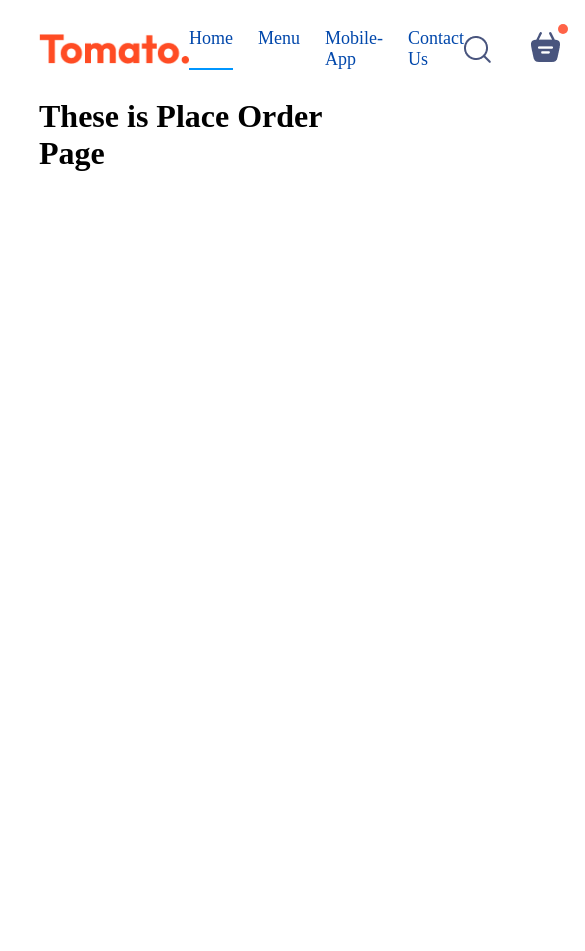
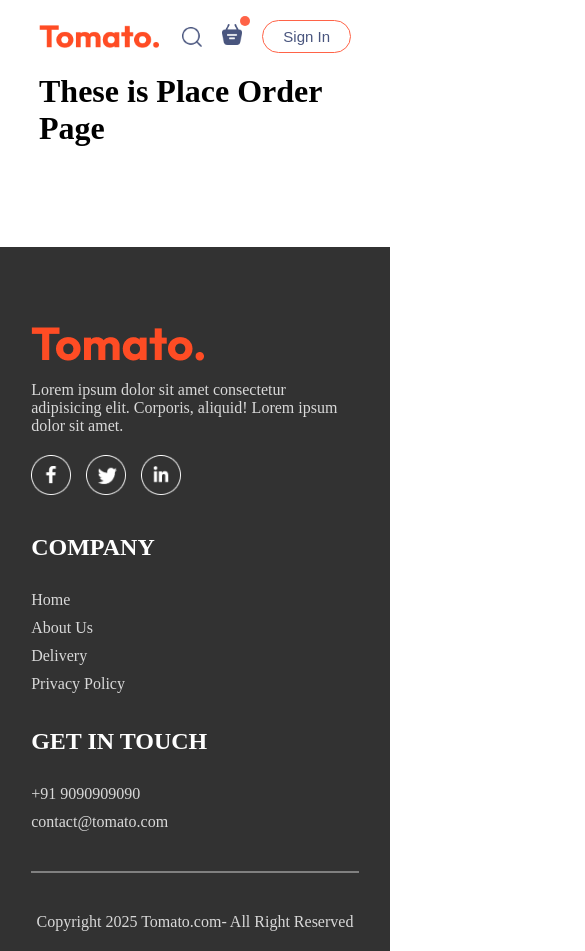
Before and after one commit to ajaymakireddy/food-delivery-app, a React (Vite) app: page /order in a window 390 px wide. Shown: the top 951 px of the page, 585 px wide, since content can reach past the window. Before the commit the page ends 844 px from the top, so only its background shows below. Built offline with nearby package versions, Linux system fonts and the light colour scheme.

Commit message:
Completed Responsive Style

```diff
--- a/src/App.jsx
+++ b/src/App.jsx
@@ -3,6 +3,7 @@
 import Home from "./pages/home/Home";
 import Cart from "./pages/cart/Cart";
 import PlaceOrder from "./pages/placeOrder/PlaceOrder";
+import Footer from "./components/footer/Footer";
 
 const App = () => {
   return (
@@ -15,6 +16,7 @@
           <Route path="/order" element={<PlaceOrder />} />
         </Routes>
       </div>
+      <Footer />
     </>
   );
 };
--- /dev/null
+++ b/src/components/appdownload/AppDownload.css
@@ -0,0 +1,25 @@
+.app-download {
+    margin: auto auto;
+    margin-top: 100px;
+    text-align: center;
+    font-weight: 500;
+    font-size: max(3vw , 20px);
+}
+
+.app-download-platforms {
+    display: flex;
+    justify-content: center;
+    gap: max(2vw ,10px);
+    margin-top: 40px;
+}
+
+.app-download-platforms img {
+    width: max(30vw , 120px);
+    max-width: 180px;
+    transition: 0.5s;
+    cursor: pointer;
+}
+
+.app-download-platforms img:hover {
+    transform: scale(1.05);
+}
--- /dev/null
+++ b/src/components/appdownload/AppDownload.jsx
@@ -0,0 +1,20 @@
+import { assets } from "../../assets/assets";
+import "./AppDownload.css";
+
+const AppDownload = () => {
+  return (
+    <>
+      <div className="app-download" id="app-download">
+        <p>
+          For Better Experience Download <br /> Tomato App
+        </p>
+        <div className="app-download-platforms">
+          <img src={assets.play_store} alt="" />
+          <img src={assets.app_store} alt="" />
+        </div>
+      </div>
+    </>
+  );
+};
+
+export default AppDownload;
--- a/src/components/exploermenu/ExploreMenu.css
+++ b/src/components/exploermenu/ExploreMenu.css
@@ -54,3 +54,10 @@
   border: 4px solid tomato;
   padding: 2px;
 }
+
+@media (max-width:1050px ) {
+  .explore-menu-text {
+    max-width: 100%;
+    font-size: 14px;
+  }
+}
--- a/src/components/fooddisplay/FoodDisplay.jsx
+++ b/src/components/fooddisplay/FoodDisplay.jsx
@@ -3,7 +3,7 @@
 import { StoreContext } from "../../context/StoreContext";
 import FoodItem from "../fooditem/FoodItem";
 
-const FoodDisplay = () => {
+const FoodDisplay = ({ category }) => {
   const { food_list } = useContext(StoreContext);
   return (
     <>
@@ -11,6 +11,7 @@
         <h2>Top Dishes Near You</h2>
         <div className="food-display-list">
           {food_list.map((item, index) => {
+            if (category === "All" || category === item.category) {
               return (
                 <FoodItem
                   key={index}
@@ -21,6 +22,7 @@
                   price={item.price}
                 />
               );
+            }
           })}
         </div>
       </div>
--- /dev/null
+++ b/src/components/footer/Footer.css
@@ -0,0 +1,65 @@
+.footer {
+  color: #d9d9d9;
+  background-color: #323232;
+  display: flex;
+  flex-direction: column;
+  align-items: center;
+  gap: 20px;
+  padding: 20px 8vw;
+  padding-top: 80px;
+  margin-top: 100px;
+}
+
+.footer-content {
+  width: 100%;
+  display: grid;
+  grid-template-columns: 2fr 1fr 1fr;
+  gap: 80px;
+}
+
+.footer-content-left,
+.footer-content-center,
+.footer-content-right {
+  display: flex;
+  flex-direction: column;
+  align-items: start;
+  gap: 20px;
+}
+
+.footer-content-left li,
+.footer-content-center li,
+.footer-content-right li {
+  list-style: none;
+  margin-top: 10px;
+  cursor: pointer;
+}
+
+.footer-content-center h2,
+.footer-content-right h2 {
+  color: white;
+}
+
+.footer-social-icons img {
+  width: 40px;
+  margin-right: 15px;
+}
+
+.footer hr {
+  width: 100%;
+  height: 2px;
+  margin: 20px 0;
+  background-color: gray;
+  border: none;
+}
+
+@media (max-width: 750px) {
+  .footer-content {
+    display: flex;
+    flex-direction: column;
+    gap: 35px;
+  }
+
+  .footer-copyright {
+    text-align: center;
+  }
+}
--- /dev/null
+++ b/src/components/footer/Footer.jsx
@@ -0,0 +1,47 @@
+import { assets } from "../../assets/assets";
+import "./Footer.css";
+
+const Footer = () => {
+  return (
+    <>
+      <div className="footer" id="footer">
+        <div className="footer-content">
+          <div className="footer-content-left">
+            <img src={assets.logo} alt="" />
+            <p>
+              Lorem ipsum dolor sit amet consectetur adipisicing elit. Corporis,
+              aliquid! Lorem ipsum dolor sit amet.
+            </p>
+            <div className="footer-social-icons">
+              <img src={assets.facebook_icon} alt="" />
+              <img src={assets.twitter_icon} alt="" />
+              <img src={assets.linkedin_icon} alt="" />
+            </div>
+          </div>
+          <div className="footer-content-center">
+            <h2>COMPANY</h2>
+            <ul>
+              <li>Home</li>
+              <li>About Us</li>
+              <li>Delivery</li>
+              <li>Privacy Policy</li>
+            </ul>
+          </div>
+          <div className="footer-content-right">
+            <h2>GET IN TOUCH</h2>
+            <ul>
+              <li>+91 9090909090</li>
+              <li>contact@tomato.com</li>
+            </ul>
+          </div>
+        </div>
+        <hr />
+        <p className="footer-copyright">
+          Copyright 2025 Tomato.com- All Right Reserved
+        </p>
+      </div>
+    </>
+  );
+};
+
+export default Footer;
--- a/src/components/header/Header.css
+++ b/src/components/header/Header.css
@@ -38,3 +38,23 @@
     font-size: max(1vw , 13px);
     padding: 1vw 2.3vw;
 }
+
+@media (max-width:1050px) {
+
+    .header-contents {
+        max-width: 45%;
+    }
+}
+
+@media (max-width:750px) {
+
+    .header-contents {
+        max-width: 65%;
+    }
+    .header-contents p {
+        display: none;
+    }
+    .header-contents button {
+        padding: 2vw 4vw;
+    }
+}
--- a/src/components/navbar/Navbar.css
+++ b/src/components/navbar/Navbar.css
@@ -60,3 +60,48 @@
   top: -8px;
   right: -8px;
 }
+
+@media (max-width: 1050px) {
+  .navbar .logo {
+    width: 140px;
+  }
+  .navbar-menu {
+    gap: 20px;
+    font-size: 17px;
+  }
+  .navbar-right {
+    gap: 30px;
+  }
+  .navbar-right img {
+    width: 22px;
+  }
+  .navbar-right button {
+    padding: 8px 25px;
+  }
+}
+
+@media (max-width: 900px) {
+  .navbar .logo {
+    width: 120px;
+  }
+  .navbar-menu {
+    gap: 15px;
+    font-size: 16px;
+  }
+  .navbar-right {
+    gap: 20px;
+  }
+  .navbar-right img {
+    width: 20px;
+  }
+  .navbar-right button {
+    padding: 7px 20px;
+    font-size: 15px;
+  }
+}
+
+@media (max-width: 750px) {
+  .navbar-menu {
+    display: none;
+  }
+}
--- a/src/components/navbar/Navbar.jsx
+++ b/src/components/navbar/Navbar.jsx
@@ -1,6 +1,7 @@
 import { useState } from "react";
 import { assets } from "../../assets/assets";
 import "./Navbar.css";
+import { Link } from "react-router-dom";
 
 const Navbar = () => {
   const [menu, setMenu] = useState("home");
@@ -10,30 +11,34 @@
       <div className="navbar">
         <img src={assets.logo} alt="" className="logo" />
         <ul className="navbar-menu">
-          <li
+          <Link
+            to="/"
             className={menu === "home" ? "active" : ""}
             onClick={() => setMenu("home")}
           >
             Home
-          </li>
-          <li
+          </Link>
+          <a
+            href="#explore-menu"
             className={menu === "menu" ? "active" : ""}
             onClick={() => setMenu("menu")}
           >
             Menu
-          </li>
-          <li
+          </a>
+          <a
+            href="#app-download"
             className={menu === "mobile-app" ? "active" : ""}
             onClick={() => setMenu("mobile-app")}
           >
             Mobile-App
-          </li>
-          <li
+          </a>
+          <a
+            href="#footer"
             className={menu === "contact-us" ? "active" : ""}
             onClick={() => setMenu("contact-us")}
           >
             Contact Us
-          </li>
+          </a>
         </ul>
         <div className="navbar-right">
           <img src={assets.search_icon} alt="" />
--- a/src/index.css
+++ b/src/index.css
@@ -2,6 +2,7 @@
   padding: 0;
   margin: 0;
   box-sizing: border-box;
+  scroll-behavior: smooth;
 }
 
 body {
--- a/src/pages/home/Home.jsx
+++ b/src/pages/home/Home.jsx
@@ -3,6 +3,7 @@
 import Header from "../../components/header/Header";
 import "./Home.css";
 import FoodDisplay from "../../components/fooddisplay/FoodDisplay";
+import AppDownload from "../../components/appdownload/AppDownload";
 
 const Home = () => {
   const [category, setCategory] = useState("All");
@@ -12,7 +13,8 @@
       <div>
         <Header />
         <ExploreMenu category={category} setCategory={setCategory} />
-        <FoodDisplay />
+        <FoodDisplay category={category} />
+        <AppDownload />
       </div>
     </>
   );
```
Lines whose indentation alone changed are shown as unchanged.
